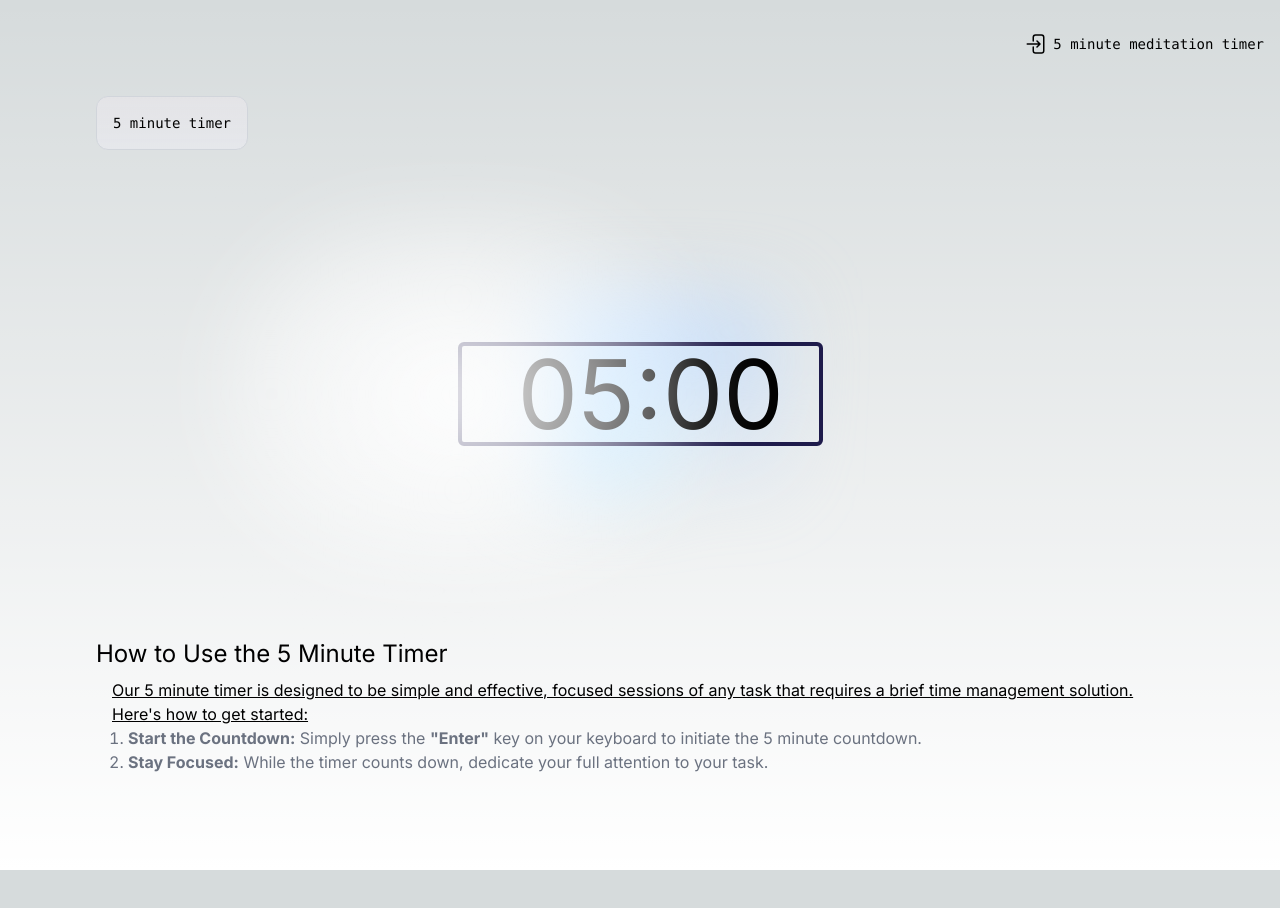
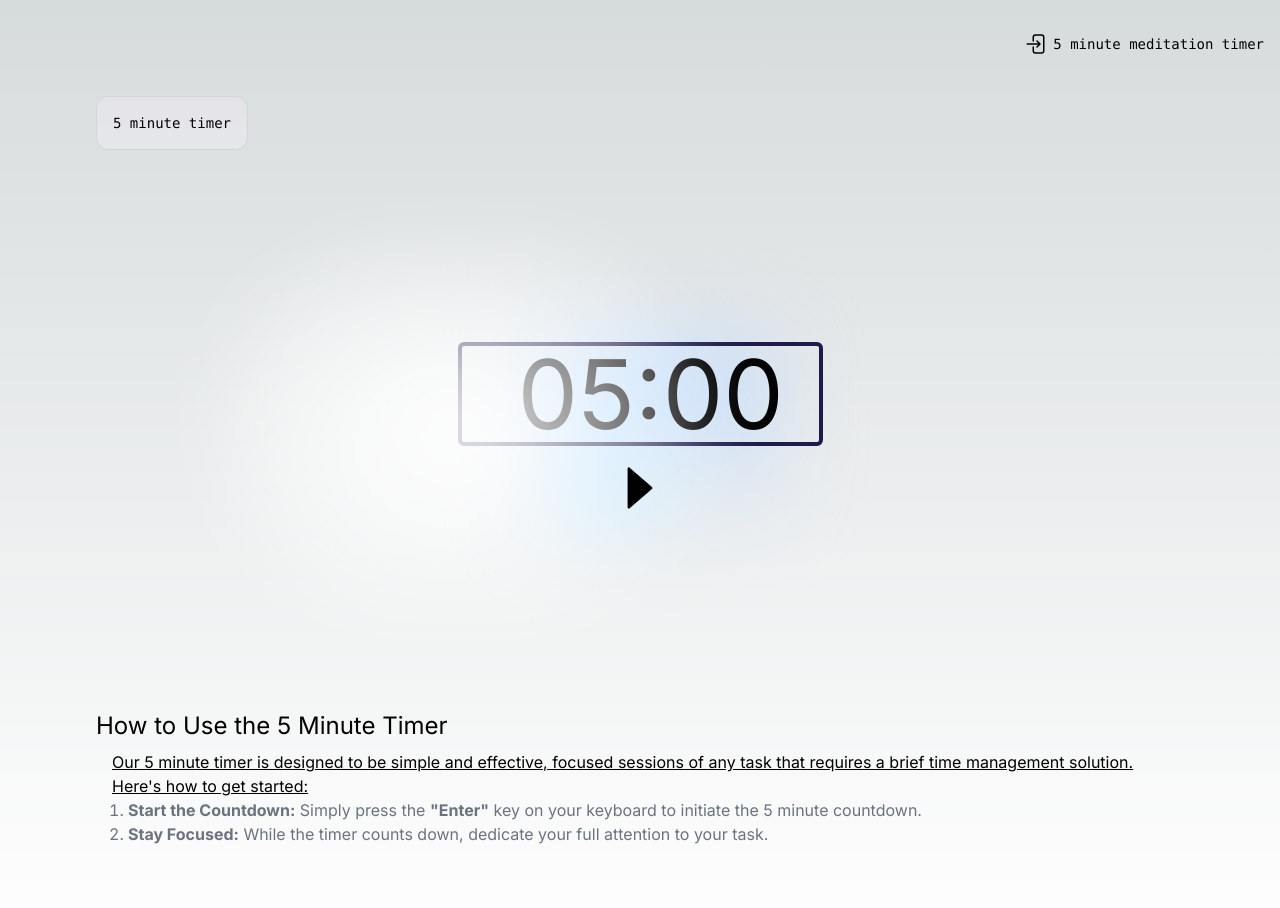
Before and after one commit to jbgf/5minutestimer, a Next.js app: page / in a window 1280 px wide. Shown: the top 908 px of the page. Before the commit the page ends 870 px from the top, so only its background shows below. Built offline with nearby package versions, Linux system fonts and the light colour scheme.

Commit message:
fix: audio disabled

```diff
--- a/app/timer.tsx
+++ b/app/timer.tsx
@@ -1,6 +1,6 @@
 'use client';
 import { useCountDown } from "./util";
-import { useEffect, useRef, useState } from "react";
+import { useEffect, useMemo, useRef, useState } from "react";
 import dayjs from "dayjs";
 import duration from 'dayjs/plugin/duration'
 import { useMemoizedFn } from "ahooks";
@@ -31,6 +31,11 @@ export default function Timer(props: IProps) {
   });
   const [inited, setInited] = useState(false);
   const [isAudioReady, setIsAudioReady] = useState(false);
+
+  const audioDisabled = useMemo(() => {
+    return !!props.src && !isAudioReady
+  }, [props.src, isAudioReady])
+
   const startEnterListenner = useMemoizedFn((e) => {
     if (isCountingDown) return;
     if (e.key === 'Enter') {
@@ -42,7 +47,7 @@ export default function Timer(props: IProps) {
     setInited(true)
   }
   const clickStart = () => {
-    if (!isAudioReady) return;
+    if (audioDisabled) return;
     start()
     setInited(true)
     props.onClickStart?.()
@@ -60,7 +65,7 @@ export default function Timer(props: IProps) {
       <div className="w-96">
         {!!props.src && <AudioPlayer isAudioReady={isAudioReady} setIsAudioReady={setIsAudioReady} ref={playRef} src={props.src} />}
         <div className="text-8xl border-indigo-950 border-4 rounded-md flex items-center pl-14">{dayjs.duration(remainingSeconds, 'second')?.format('mm:ss')}</div>
-        {!!props.src && <div className="text-6xl relative z-10 flex justify-center pt-3" >{!isCountingDown ? <CaretRightOutlined className={classNames({'text-gray-400': !isAudioReady, 'cursor-not-allowed': !isAudioReady})} onClick={clickStart} title={`press enter to ${inited ? `restart` : 'start'}`} /> : <PauseOutlined onClick={pause} /> }</div>}
+        {<div className="text-6xl relative z-10 flex justify-center pt-3" >{!isCountingDown ? <CaretRightOutlined className={classNames({'text-gray-400': audioDisabled, 'cursor-not-allowed': audioDisabled})} onClick={clickStart} title={`press enter to ${inited ? `restart` : 'start'}`} /> : <PauseOutlined onClick={pause} /> }</div>}
       </div>
 
   );
```
